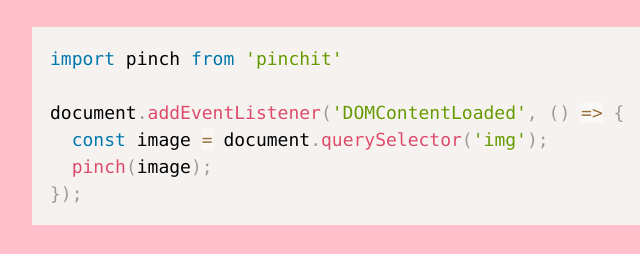
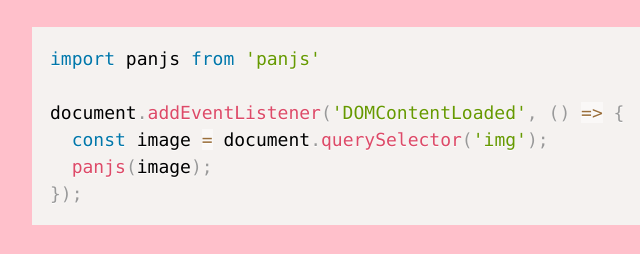
Before and after one commit to Knape/panjs, a website built with webpack: page docs/index.html in a window 1280 px wide. Shown: the part 2319-2573 px from the top of the page, 128-768 px from the left. Built offline with nearby package versions, Linux system fonts and the light colour scheme; files whose address does not match are found by name.

Commit message:
updates example in doc to reflect panjs import

```diff
--- a/docs/index.html
+++ b/docs/index.html
@@ -65,11 +65,11 @@
           <img src="assets/images/example-one.jpg" class="" alt="">
         </div>
       </div>
-      <pre><code class="language-js">import pinch from 'pinchit'
+      <pre><code class="language-js">import panjs from 'panjs'
 
 document.addEventListener('DOMContentLoaded', () => {
   const image = document.querySelector('img');
-  pinch(image);
+  panjs(image);
 });</code></pre>
     </section>
   </div>
```
